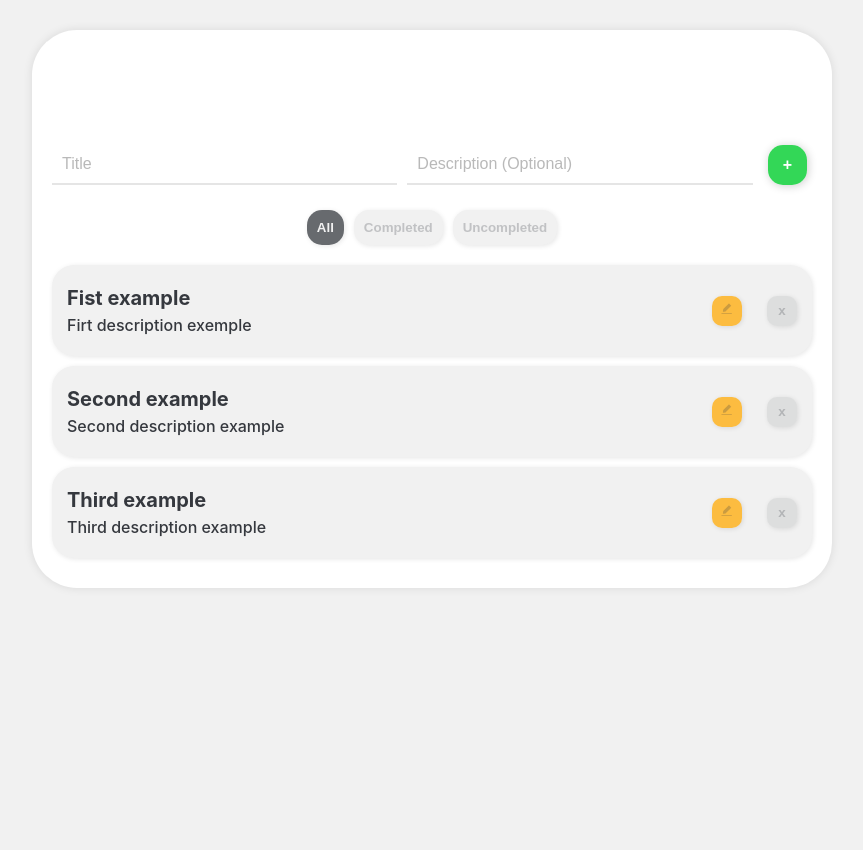
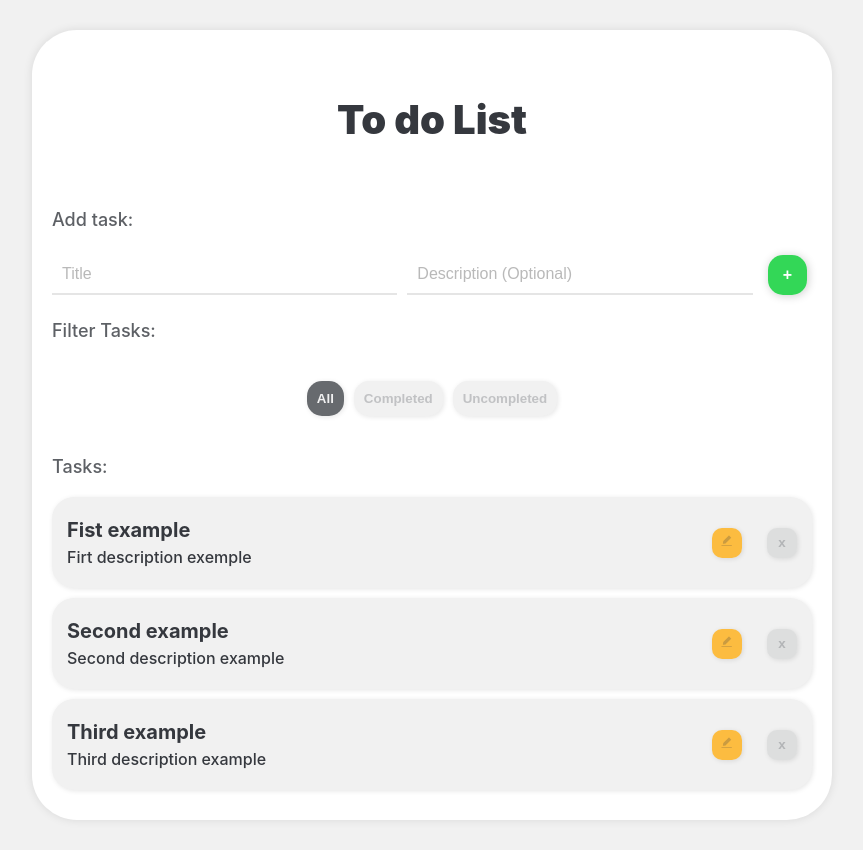
Before and after one commit to Lucasasdev/to-do-list, a React (Create React App) app: page / in a window 1280 px wide. Shown: the whole page, without its empty margins (208-1071 px from the left). Before the commit the page ends 800 px from the top, so only its background shows below. Built offline with nearby package versions, Linux system fonts and the light colour scheme.

Commit message:
feat: add sub title component

```diff
--- a/src/App.jsx
+++ b/src/App.jsx
@@ -2,6 +2,7 @@ import Header from "./components/header/Header";
 import InputTask from "./components/inputTask/InputTask";
 import Tasks from "./components/tasks/Tasks";
 import { useState } from "react";
+import SubTitle from "./components/subTitle/SubTItle";
 import { v4 as uuidv4 } from "uuid";
 import "./App.css";
 
@@ -97,9 +98,10 @@ function App() {
   return (
     <>
       <div className="app-container">
-        <Header />
+        <Header>To do List</Header>
+        <SubTitle>Add task:</SubTitle>
         <InputTask handleTaskAddition={handleTaskAddition} />
-
+        <SubTitle>Filter Tasks:</SubTitle>
         <div className="all-filter-button-container">
           <button
             className={`all-filter-button ${filter === "all" ? "active" : ""}`}
@@ -124,7 +126,7 @@ function App() {
             Uncompleted
           </button>
         </div>
-
+        <SubTitle>Tasks:</SubTitle>
         <Tasks
           tasks={getFilteredTasks()}
           handleTaskClick={handleTaskClick}
--- /dev/null
+++ b/src/components/subTitle/SubTItle.jsx
@@ -0,0 +1,11 @@
+import "./SubTitle.css";
+
+const SubTitle = ({ children }) => {
+  return (
+    <div>
+      <h2 className="sub-title">{children}</h2>
+    </div>
+  );
+};
+
+export default SubTitle;
--- /dev/null
+++ b/src/components/subTitle/SubTitle.css
@@ -0,0 +1,7 @@
+.sub-title {
+  text-align: start;
+  color: rgba(53, 56, 62, 0.8);
+  font-size: 18px;
+  font-weight: 500;
+  padding: 20px 0px;
+}
```
